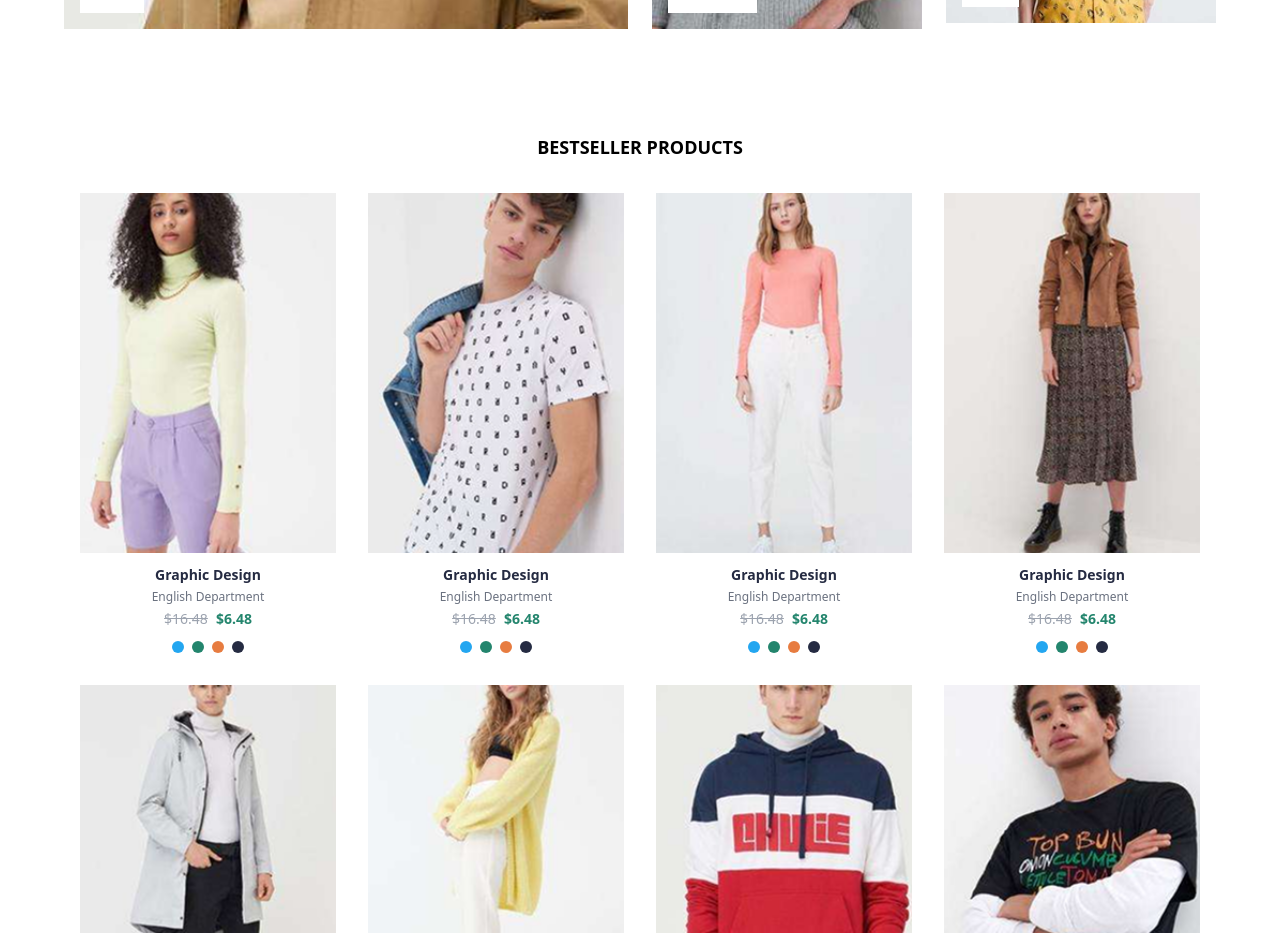
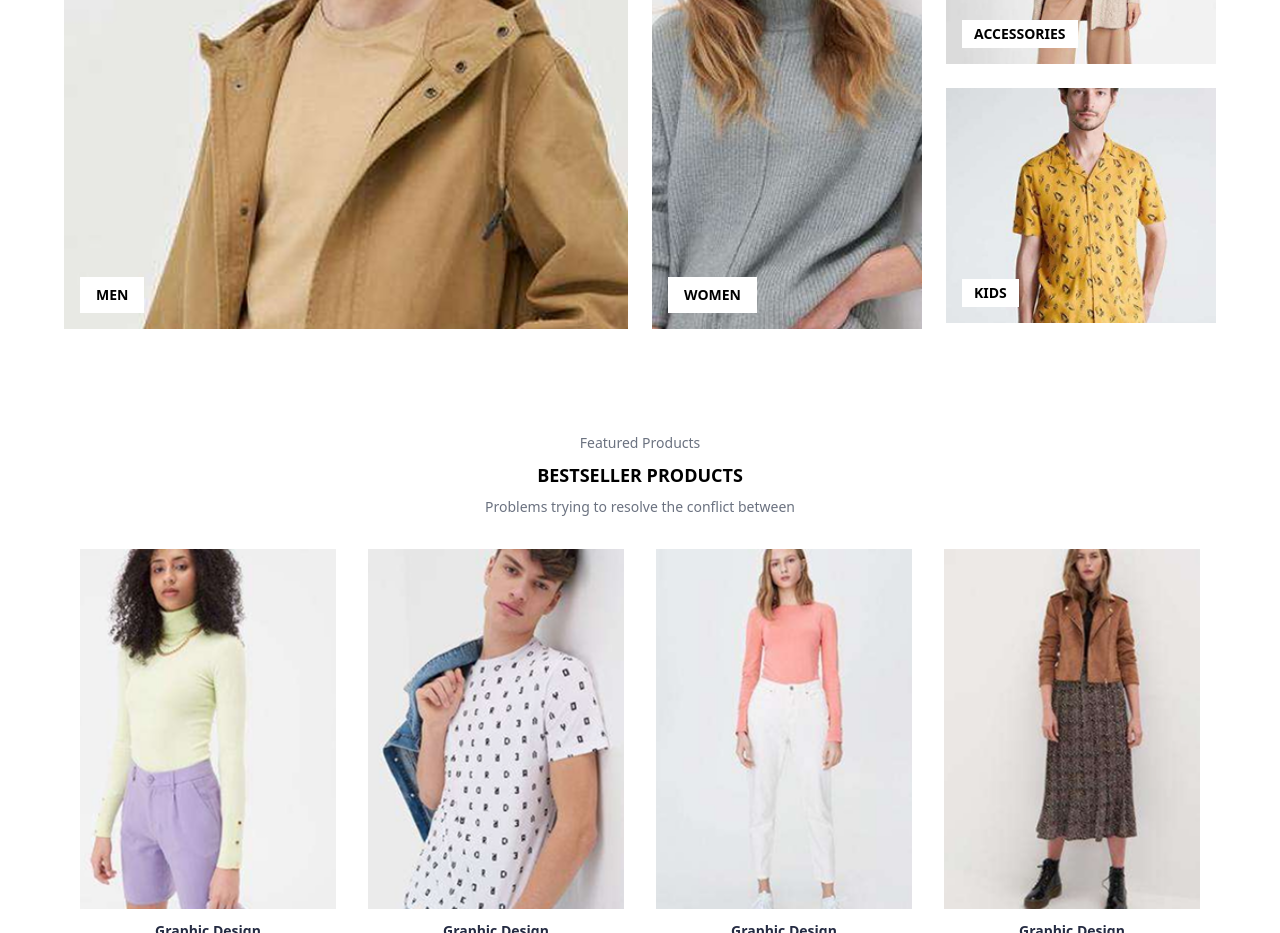
Before and after one commit to muhammeTopcu/e-commerce, a React (Vite) app: page / in a window 1280 px wide. Shown: the part 1480-2413 px from the top of the page. Built offline with nearby package versions, Linux system fonts and the light colour scheme.

Commit message:
Update corrrect path for vercel build

```diff
--- a/src/components/HeroSlider.jsx
+++ b/src/components/HeroSlider.jsx
@@ -16,7 +16,7 @@ function HeroSlider() {
       >
         <SwiperSlide>
           <div
-            className="h-[400px] md:h-[700px] bg-cover bg-center"
+            className="h-[480px] md:h-[1000px] bg-cover bg-center"
             style={{ backgroundImage: `url(${heroImage})` }}
           >
             <div className="max-w-6xl mx-auto px-6 w-full h-full flex items-center md:grid md:grid-cols-2">
@@ -55,7 +55,7 @@ function HeroSlider() {
 
         <SwiperSlide>
           <div
-            className="h-[400px] md:h-[700px] bg-cover bg-center"
+            className="h-[480px] md:h-[1000px] bg-cover bg-center"
             style={{ backgroundImage: `url(${heroImage})` }}
           >
             <div className="max-w-6xl mx-auto px-6 w-full h-full flex items-center md:grid md:grid-cols-2">
--- a/src/pages/HomePage.jsx
+++ b/src/pages/HomePage.jsx
@@ -145,9 +145,15 @@ function HomePage() {
       {/* Bestseller Products */}
       <section className="mt-16">
         <div className="max-w-6xl mx-auto px-0 md:px-4">
-          <h2 className="text-lg font-semibold text-center mb-8">
+          <span className="block text-center text-sm text-gray-500  mb-2">
+            Featured Products
+          </span>
+          <h2 className="text-lg font-semibold text-center mb-2">
             BESTSELLER PRODUCTS
           </h2>
+          <p className="text-sm text-center text-gray-500 mb-8">
+            Problems trying to resolve the conflict between
+          </p>
 
           <div className="grid grid-cols-1 gap-8 md:grid-cols-2 lg:grid-cols-4">
             {products.map((product) => (
```
Also changed, not shown: src/pages/ShopPage.jsx (+5 -5 lines).
